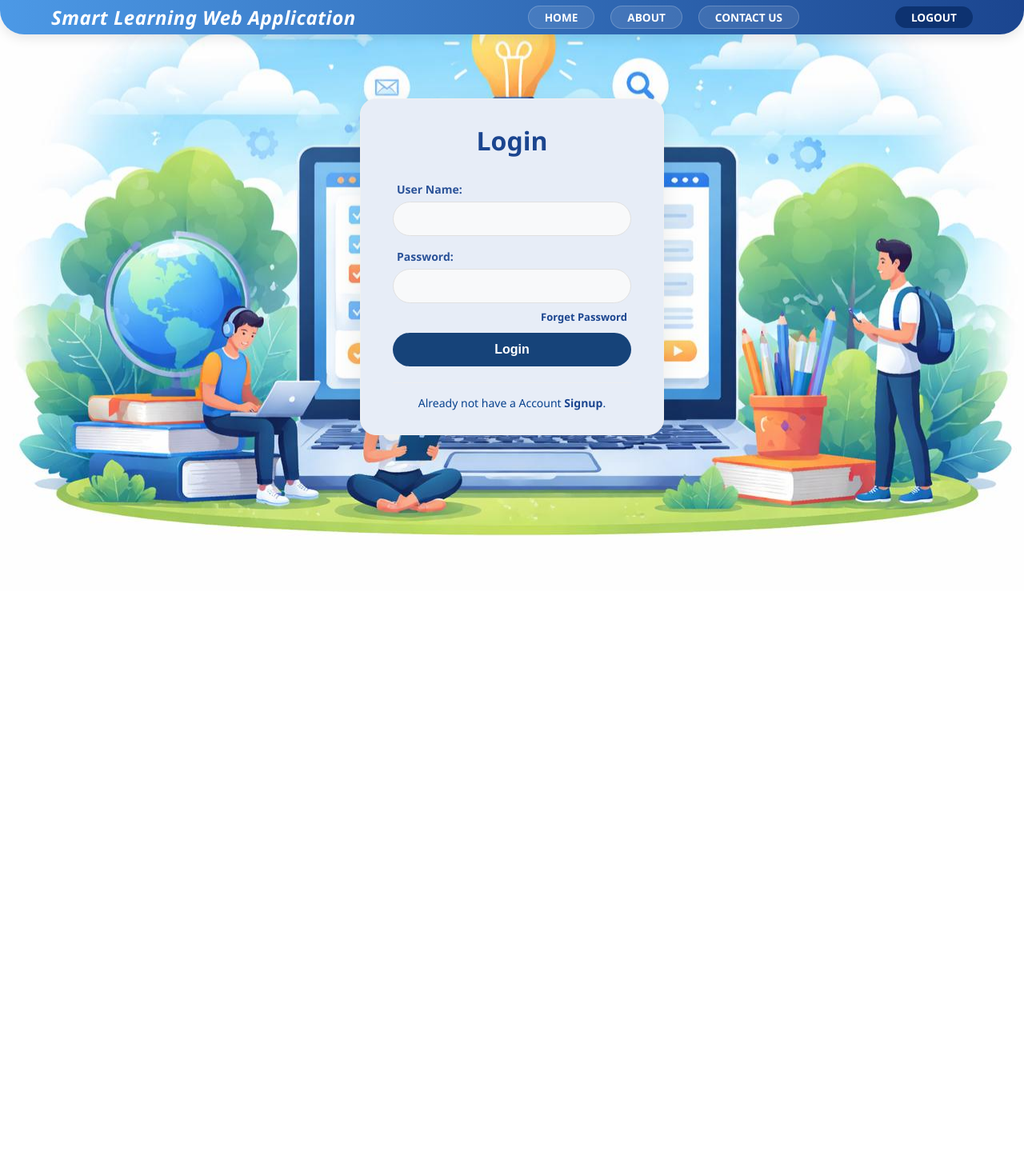
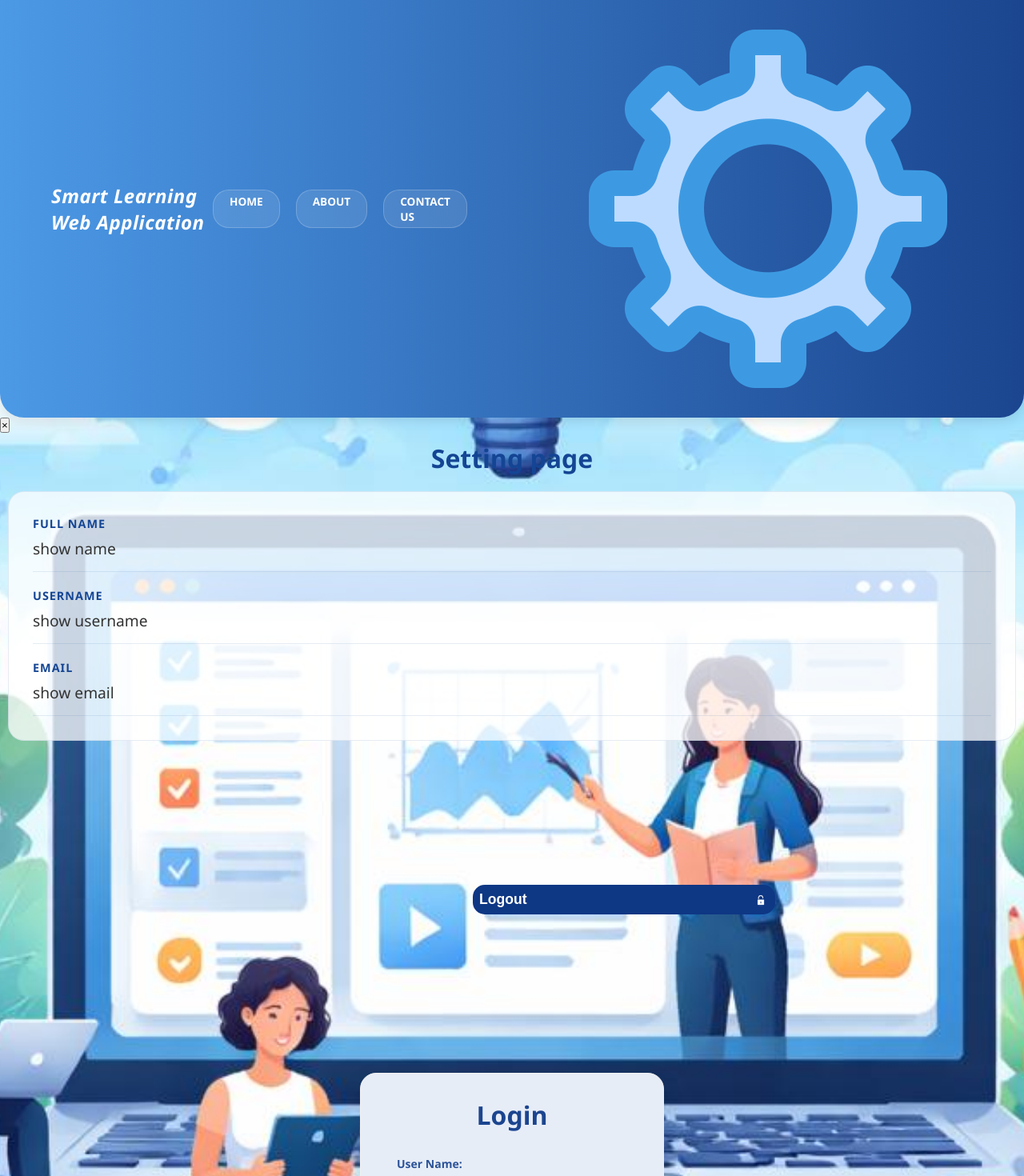
Before and after one commit to KeshaCodeolima/smart-learning-web-app-frontend, a React (Create React App) app: page / in a window 1280 px wide. Shown: the top 1470 px of the page at 80% size. Before the commit the page ends 800 px from the top, so only its background shows below. Built offline with nearby package versions, Linux system fonts and the light colour scheme.

Commit message:
(settings): change some code lines in the header.jsx file to get and view the setting page details.

```diff
--- a/src/Components/Header/header.jsx
+++ b/src/Components/Header/header.jsx
@@ -1,6 +1,10 @@
 import './header.css';
+import Setting from '../../Images/settingicon.png';
+import { useState } from 'react';
+import Settings from './Settings/settings';
 
-function header() {
+function Header() {
+  const [isopen, setIsopen] = useState(false);
   return (
     <>
       <div className="headermain">
@@ -11,13 +15,19 @@ function header() {
             <li>About</li>
             <li>Contact Us</li>
           </ul>
-        <ul className='logoutbtn'>
-          <li>Logout</li>
+          <ul className='settingicon' onClick={() => setIsopen(true)}>
+            <img src={Setting} alt="Setting" />
           </ul>
+        </div>
+      </div>
+      <div className={`settings-drawer ${isopen ? 'open' : ''}`}>
+        <div className="drawer-content">
+          <button className="close-btn" onClick={() => setIsopen(false)}>×</button>
+          <Settings />
         </div>
       </div>
     </>
   )
 }
 
-export default header
+export default Header
```
Lines whose indentation alone changed are shown as unchanged.
